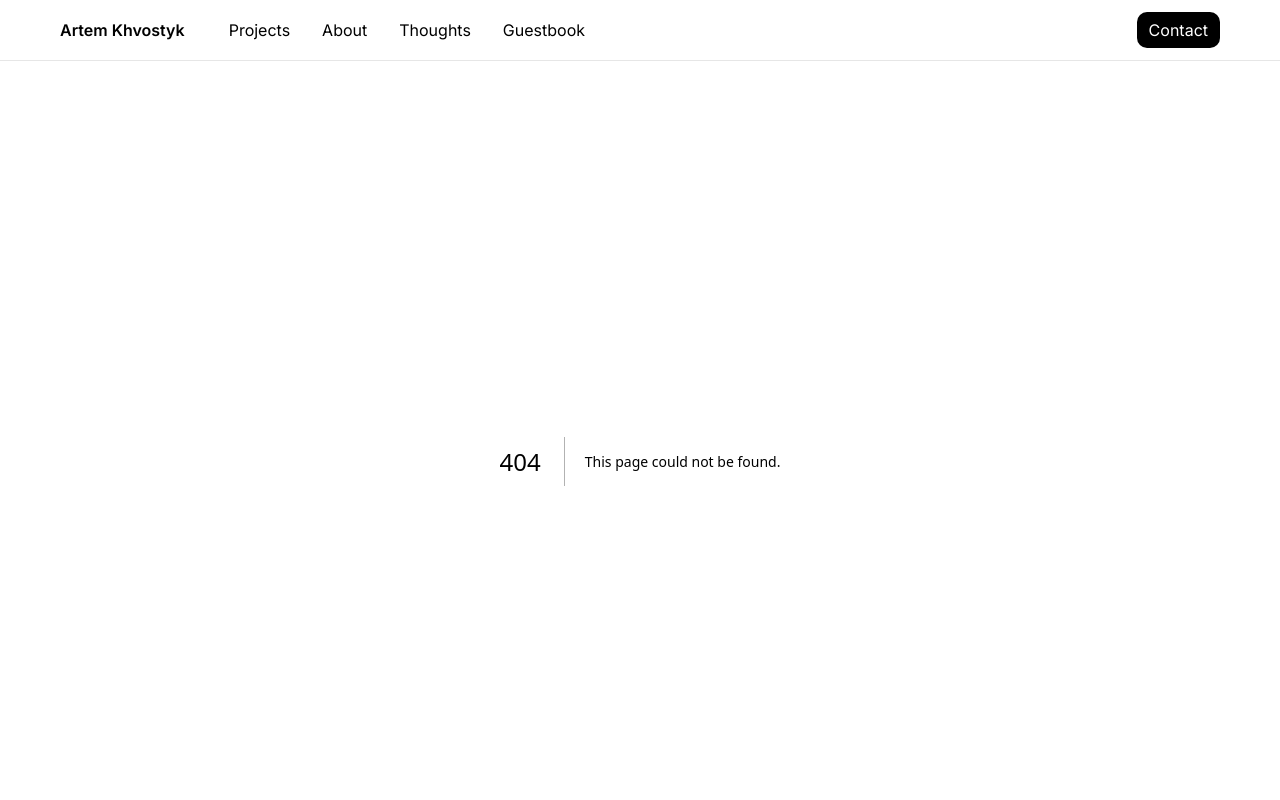
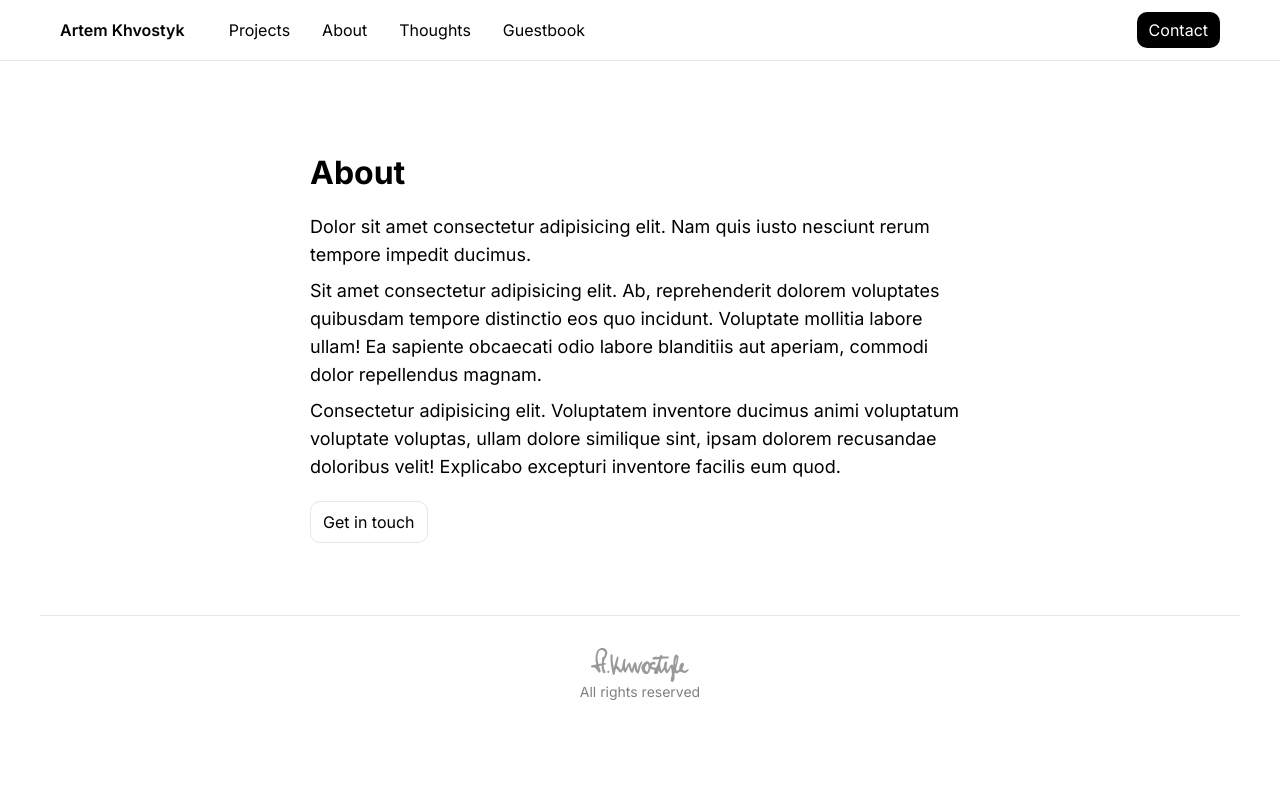
Before and after one commit to KUSTIKs/artem-khvostyk, a Next.js app: page /about in a window 1280 px wide. Before the commit this address had no page. Shown: the top 800 px of the page. Built offline with nearby package versions, Linux system fonts and the light colour scheme.

Commit message:
feat: add basic about page

```diff
--- /dev/null
+++ b/src/app/about/about.module.scss
@@ -0,0 +1,21 @@
+.container {
+  width: 100%;
+  max-width: var(--container-text);
+  margin: var(--space-xl) auto;
+  padding: var(--space-base);
+}
+
+.content {
+  font-size: var(--fz-lg);
+  line-height: var(--lh-lg);
+  margin-bottom: var(--space-base);
+  h1 {
+    margin-block: var(--space-base);
+    font-size: var(--fz-3xl);
+    line-height: var(--lh-3xl);
+    font-weight: 700;
+  }
+  p {
+    margin-block: var(--space-xs);
+  }
+}
--- /dev/null
+++ b/src/app/about/page.tsx
@@ -0,0 +1,38 @@
+import Link from 'next/link';
+
+import { Button } from '#src/components/core/button/button';
+
+import classes from './about.module.scss';
+
+const AboutPage = () => {
+  return (
+    <main>
+      <div className={classes.container}>
+        <div className={classes.content}>
+          <h1>About</h1>
+          <p>
+            Dolor sit amet consectetur adipisicing elit. Nam quis iusto nesciunt
+            rerum tempore impedit ducimus.
+          </p>
+          <p>
+            Sit amet consectetur adipisicing elit. Ab, reprehenderit dolorem
+            voluptates quibusdam tempore distinctio eos quo incidunt. Voluptate
+            mollitia labore ullam! Ea sapiente obcaecati odio labore blanditiis
+            aut aperiam, commodi dolor repellendus magnam.
+          </p>
+          <p>
+            Consectetur adipisicing elit. Voluptatem inventore ducimus animi
+            voluptatum voluptate voluptas, ullam dolore similique sint, ipsam
+            dolorem recusandae doloribus velit! Explicabo excepturi inventore
+            facilis eum quod.
+          </p>
+        </div>
+        <Button variant="outlined" asChild>
+          <Link href="/contact">Get in touch</Link>
+        </Button>
+      </div>
+    </main>
+  );
+};
+
+export default AboutPage;
--- a/src/components/common/header/header.tsx
+++ b/src/components/common/header/header.tsx
@@ -20,17 +20,17 @@ const Header = () => {
             </li>
             <li>
               <Button variant="ghost" size="sm" asChild>
-                <Link href="/projects">About</Link>
+                <Link href="/about">About</Link>
               </Button>
             </li>
             <li>
               <Button variant="ghost" size="sm" asChild>
-                <Link href="/projects">Thoughts</Link>
+                <Link href="/thoughts">Thoughts</Link>
               </Button>
             </li>
             <li>
               <Button variant="ghost" size="sm" asChild>
-                <Link href="/projects">Guestbook</Link>
+                <Link href="/guestbook">Guestbook</Link>
               </Button>
             </li>
           </ul>
--- a/src/components/core/button/button.module.scss
+++ b/src/components/core/button/button.module.scss
@@ -9,6 +9,7 @@
   gap: var(--space-xs);
   align-items: center;
   user-select: none;
+  width: max-content;
 
   > svg {
     height: var(--lh-sm);
```
